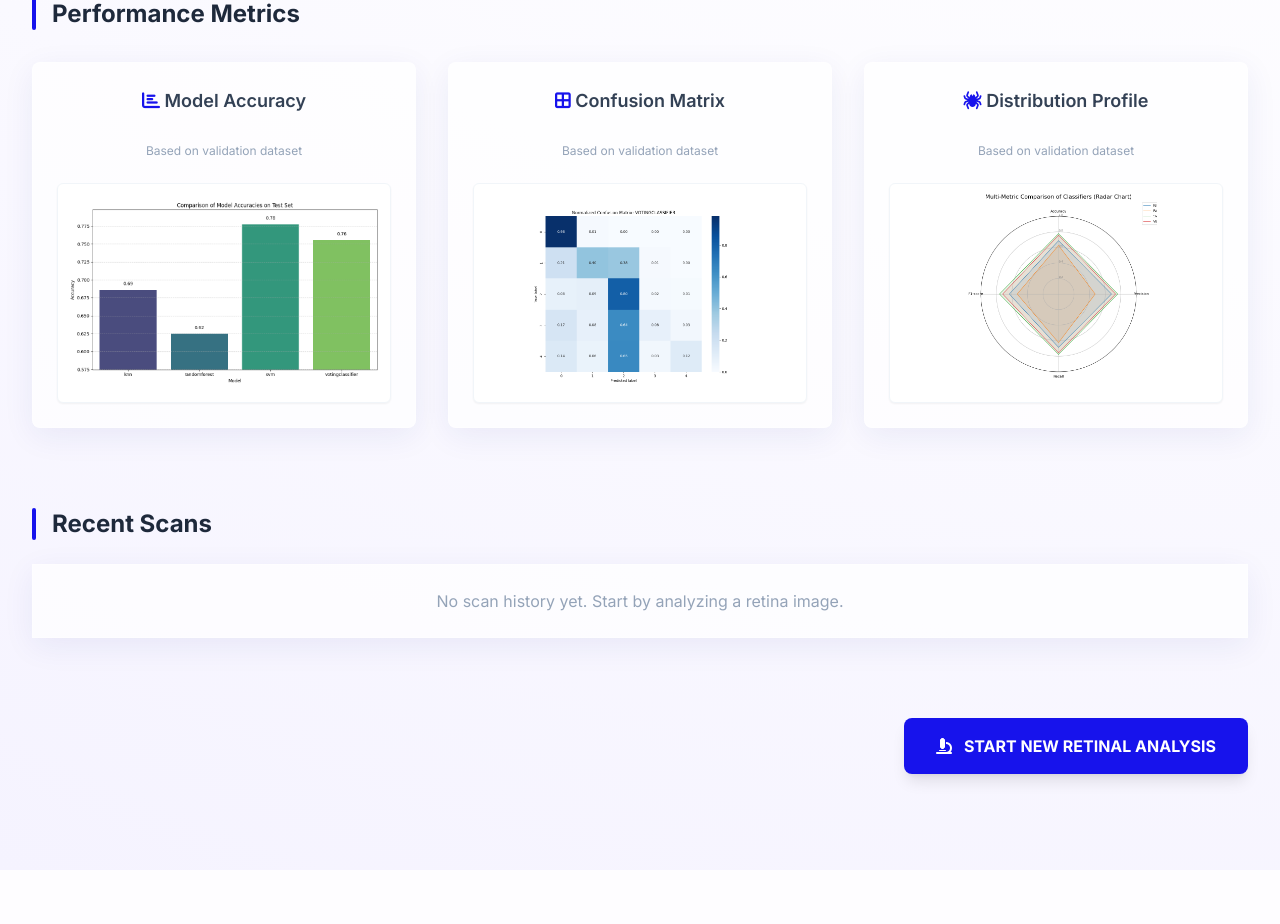
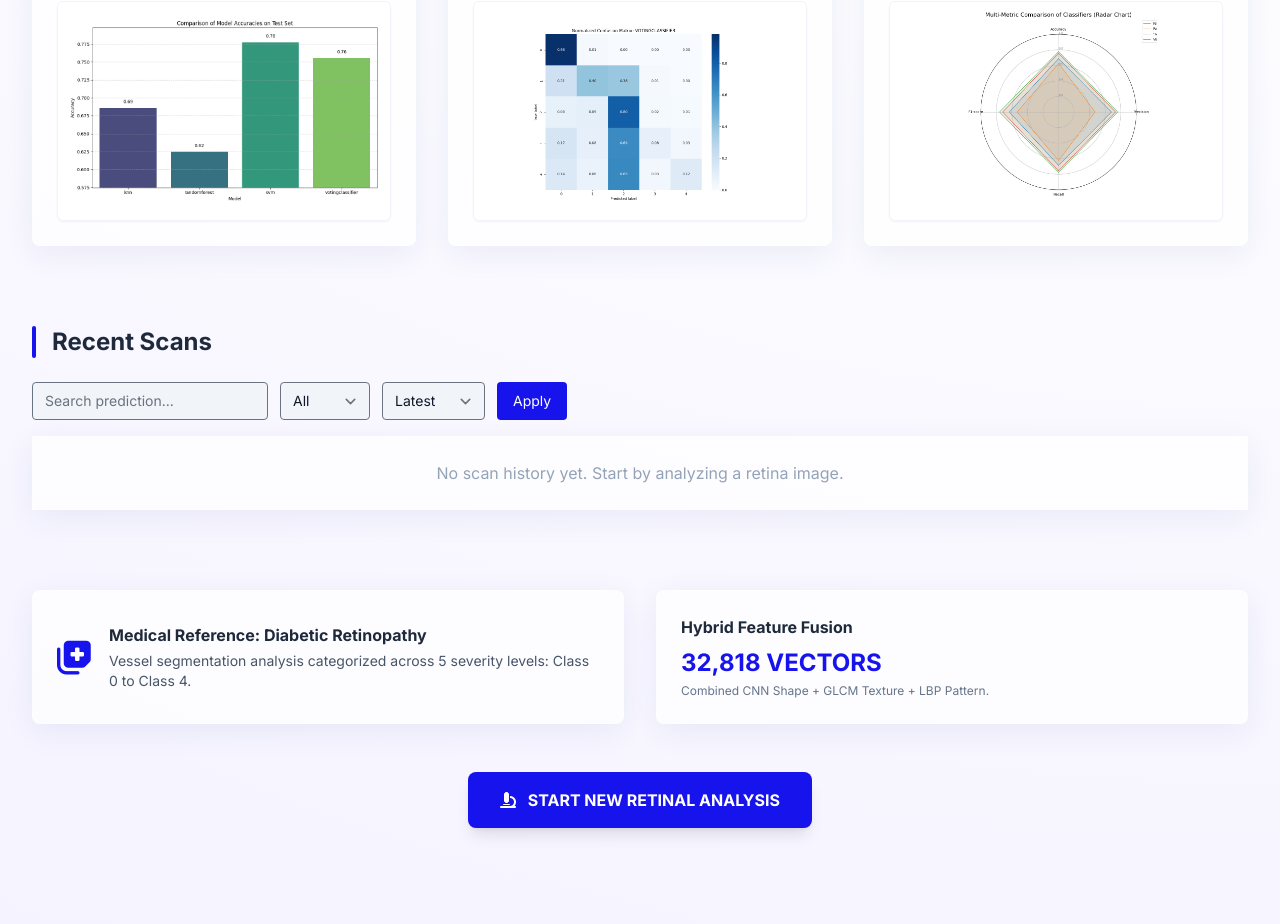
Before and after one commit to Nihar0001/dr_hybrid_project, a Flask app: page /dashboard in a window 1280 px wide. Shown: the part 1886-2810 px from the top of the page. Before the commit the page ends 2674 px from the top, so only its background shows below. Run offline with Flask 3, Linux system fonts and the light colour scheme; some libraries are stand-ins or nearby versions.

Commit message:
Added pagination

```diff
--- a/dr_hybrid_project/app/app.py
+++ b/dr_hybrid_project/app/app.py
@@ -121,7 +121,7 @@ def scanner():
             history = session.get("scan_history", [])
             history.insert(0, scan_entry)
             # ✅ Keep only last 5 scans (optional)
-            session["scan_history"] = history[:10]
+            session["scan_history"] = history
             # ✅ Store latest separately (for main cards)
             session["last_result"] = scan_entry
             session.modified = True
@@ -159,6 +159,50 @@ def dashboard():
     if "initialized" not in session:
         session["initialized"] = True
     history = session.get("scan_history", []) or []
+    total_scans = len(history)
+
+    # 🔍 Search
+    search_query = request.args.get("search", "").lower()
+
+    # 🎯 Filter
+    filter_risk = request.args.get("risk", "all")
+
+    # 🔽 Sort
+    sort_by = request.args.get("sort", "latest")
+
+    filtered_history = history
+
+    # Apply search
+    if search_query:
+        filtered_history = [
+            h for h in filtered_history
+            if search_query in h.get("prediction", "").lower()
+        ]
+
+    # Apply filter
+    if filter_risk != "all":
+        filtered_history = [
+            h for h in filtered_history
+            if h.get("risk") == filter_risk
+        ]
+
+    # Apply sorting
+    if sort_by == "oldest":
+        filtered_history = list(reversed(filtered_history))
+    elif sort_by == "confidence":
+        filtered_history = sorted(filtered_history, key=lambda x: x.get("confidence", 0), reverse=True)
+
+    # 📄 Pagination
+    page = request.args.get("page", 1, type=int)
+    per_page = 5
+
+    total = len(filtered_history)
+    start = (page - 1) * per_page
+    end = start + per_page
+
+    paginated_history = filtered_history[start:end]
+
+    total_pages = (total + per_page - 1) // per_page
     # result = session.get("last_result", {}) or {}
     result = session.get("last_result") or {}
 
@@ -205,7 +249,13 @@ def dashboard():
         confidence=result.get("confidence"),
         severity=result.get("severity"),
         risk=result.get("risk"),
-        history=history,
+        history=paginated_history,
+        total_scans=total_scans,
+        search_query=search_query,
+        filter_risk=filter_risk,
+        sort_by=sort_by,
+        page=page,
+        total_pages=total_pages,
         healthy_count=healthy_count,
         moderate_count=moderate_count,
         high_risk_count=high_risk_count,
@@ -217,6 +267,55 @@ def dashboard():
         radar_url=url_for("outputs_file", filename=radar) if radar_exists else None,
         f1_url=url_for("outputs_file", filename=f1) if f1_exists else None,
         )
+
+@app.route("/recent-scans")
+def recent_scans():
+    history = session.get("scan_history", []) or []
+    total_scans = len(history)
+
+    search_query = request.args.get("search", "").lower()
+    filter_risk = request.args.get("risk", "all")
+    sort_by = request.args.get("sort", "latest")
+
+    filtered_history = history
+
+    if search_query:
+        filtered_history = [
+            h for h in filtered_history
+            if search_query in h.get("prediction", "").lower()
+        ]
+
+    if filter_risk != "all":
+        filtered_history = [
+            h for h in filtered_history
+            if h.get("risk") == filter_risk
+        ]
+
+    if sort_by == "oldest":
+        filtered_history = list(reversed(filtered_history))
+    elif sort_by == "confidence":
+        filtered_history = sorted(filtered_history, key=lambda x: x.get("confidence", 0), reverse=True)
+
+    # Pagination
+    page = request.args.get("page", 1, type=int)
+    per_page = 5
+
+    total = len(filtered_history)
+    start = (page - 1) * per_page
+    end = start + per_page
+
+    paginated_history = filtered_history[start:end]
+    total_pages = (total + per_page - 1) // per_page
+
+    return render_template(
+        "_recent_scans.html",
+        history=paginated_history,
+        page=page,
+        total_pages=total_pages,
+        search_query=search_query,
+        filter_risk=filter_risk,
+        sort_by=sort_by,
+    )
 
 @app.route("/outputs/<path:filename>")
 def outputs_file(filename):
--- /dev/null
+++ b/dr_hybrid_project/app/templates/_recent_scans.html
@@ -0,0 +1,79 @@
+<div class="glass-card p-6">
+  {% if history and history|length > 0 %}
+  <div class="space-y-4">
+    {% for scan in history %}
+    <div
+      class="flex justify-between items-center border-b pb-3 last:border-none"
+    >
+      <!-- Left -->
+      <div>
+        <div class="font-semibold text-slate-800 dark:text-white">
+          {{ scan.prediction }}
+        </div>
+        <div class="text-sm text-slate-500 dark:text-gray-400">
+          Confidence: {{ scan.confidence }}%
+        </div>
+        <div class="text-xs text-slate-400 dark:text-gray-500 mt-1">
+          {{ scan.timestamp if scan.timestamp else "Recently" }}
+        </div>
+      </div>
+
+      <!-- Right -->
+      <div class="flex gap-4 items-center">
+        <!-- Severity -->
+        <span
+          class="text-sm font-medium {% if scan.risk == 'Low' %} text-green-600 {% elif scan.risk == 'Moderate' %} text-yellow-600 {% else %} text-red-600 {% endif %}"
+        >
+          {{ scan.severity }}
+        </span>
+
+        <!-- Risk -->
+        <span
+          class="px-3 py-1 rounded-full text-xs font-semibold {% if scan.risk == 'Low' %} bg-green-100 text-green-600 {% elif scan.risk == 'Moderate' %} bg-yellow-100 text-yellow-600 {% else %} bg-red-100 text-red-600 {% endif %}"
+        >
+          {{ scan.risk }}
+        </span>
+      </div>
+    </div>
+    {% endfor %}
+  </div>
+  {% else %}
+  <div class="text-center text-slate-400 dark:text-gray-500">
+    No scan history yet. Start by analyzing a retina image.
+  </div>
+  {% endif %}
+</div>
+<!-- 🔢 Pagination -->
+{% if total_pages > 1 %}
+<div class="flex justify-center mt-6 gap-2">
+  <!-- Previous -->
+  {% if page > 1 %}
+  <a
+    onclick="loadScans({page: {{ page-1 }}, search: '{{ search_query }}', risk: '{{ filter_risk }}', sort: '{{ sort_by }}'})"
+    class="px-4 py-2 bg-slate-200 dark:bg-gray-700 rounded"
+  >
+    Prev
+  </a>
+  {% endif %}
+
+  <!-- Page Numbers -->
+  {% for p in range(1, total_pages + 1) %}
+  <a
+    onclick="loadScans({page: {{ p }}, search: '{{ search_query }}', risk: '{{ filter_risk }}', sort: '{{ sort_by }}'})"
+    class="px-3 py-1 rounded {% if p == page %} bg-brand text-white {% else %} bg-slate-200 dark:bg-gray-700 {% endif %}"
+  >
+    {{ p }}
+  </a>
+  {% endfor %}
+
+  <!-- Next -->
+  {% if page < total_pages %}
+  <a
+    onclick="loadScans({page: {{ page+1 }}, search: '{{ search_query }}', risk: '{{ filter_risk }}', sort: '{{ sort_by }}'})"
+    class="px-4 py-2 bg-slate-200 dark:bg-gray-700 rounded"
+  >
+    Next
+  </a>
+  {% endif %}
+</div>
+{% endif %}
--- a/dr_hybrid_project/app/templates/dashboard.html
+++ b/dr_hybrid_project/app/templates/dashboard.html
@@ -631,55 +598,73 @@
             Recent Scans
           </h2>
         </div>
+        <!-- 🔍 Filter + Search + Sort -->
+<div class="flex flex-wrap gap-3 mb-4">
 
-        <div class="glass-card p-6">
-          {% if history and history|length > 0 %}
-          <div class="space-y-4">
-            {% for scan in history %}
-            <div
-              class="flex justify-between items-center border-b pb-3 last:border-none"
-            >
-              <!-- Left -->
-              <div>
-                <div class="font-semibold text-slate-800 dark:text-white">
-                  {{ scan.prediction }}
-                </div>
-                <div class="text-sm text-slate-500 dark:text-gray-400">
-                  Confidence: {{ scan.confidence }}%
-                </div>
-                <div class="text-xs text-slate-400 dark:text-gray-500 mt-1">
-                  {{ scan.timestamp if scan.timestamp else "Recently" }}
-                </div>
-              </div>
+  <!-- Search -->
+  <input type="text" name="search" placeholder="Search prediction..."
+    value="{{ search_query }}"
+    class="px-3 py-2 rounded bg-slate-100 dark:bg-gray-700 text-sm"
+    onkeydown="if(event.key==='Enter'){applyFilters()}">
 
-              <!-- Right -->
-              <div class="flex gap-4 items-center">
-                <!-- Severity -->
-                <span
-                  class="text-sm font-medium {% if scan.risk == 'Low' %} text-green-600 {% elif scan.risk == 'Moderate' %} text-yellow-600 {% else %} text-red-600 {% endif %}"
-                >
-                  {{ scan.severity }}
-                </span>
+  <!-- Filter -->
+  <select id="riskFilter" class="px-3 py-2 rounded bg-slate-100 dark:bg-gray-700 text-sm">
+    <option value="all" {{ 'selected' if filter_risk=='all' else '' }}>All</option>
+    <option value="Low" {{ 'selected' if filter_risk=='Low' else '' }}>Low</option>
+    <option value="Moderate" {{ 'selected' if filter_risk=='Moderate' else '' }}>Moderate</option>
+    <option value="High" {{ 'selected' if filter_risk=='High' else '' }}>High</option>
+  </select>
 
-                <!-- Risk -->
-                <span
-                  class="px-3 py-1 rounded-full text-xs font-semibold {% if scan.risk == 'Low' %} bg-green-100 text-green-600 {% elif scan.risk == 'Moderate' %} bg-yellow-100 text-yellow-600 {% else %} bg-red-100 text-red-600 {% endif %}"
-                >
-                  {{ scan.risk }}
-                </span>
-              </div>
+  <!-- Sort -->
+  <select id="sortBy" class="px-3 py-2 rounded bg-slate-100 dark:bg-gray-700 text-sm">
+    <option value="latest" {{ 'selected' if sort_by=='latest' else '' }}>Latest</option>
+    <option value="oldest" {{ 'selected' if sort_by=='oldest' else '' }}>Oldest</option>
+    <option value="confidence" {{ 'selected' if sort_by=='confidence' else '' }}>Confidence</option>
+  </select>
+
+  <button onclick="applyFilters()" class="bg-brand text-white px-4 py-2 rounded text-sm">
+    Apply
+  </button>
+
+</div>
+
+<div id="recentScansContainer">
+  {% include "_recent_scans.html" %}
+</div>
+
+</section>
+
+      <section class="mb-12">
+        <div class="grid grid-cols-1 lg:grid-cols-2 gap-8">
+          <div class="glass-card rounded-eight p-6 flex gap-4 items-center">
+            <div class="text-4xl text-brand">
+              <i class="fas fa-notes-medical"></i>
             </div>
-            {% endfor %}
+            <div>
+              <h3 class="font-bold text-slate-800 dark:text-gray-400">
+                Medical Reference: Diabetic Retinopathy
+              </h3>
+              <p class="text-slate-600 dark:text-gray-400 text-sm mt-1">
+                Vessel segmentation analysis categorized across 5 severity
+                levels: Class 0 to Class 4.
+              </p>
+            </div>
           </div>
-          {% else %}
-          <div class="text-center text-slate-400 dark:text-gray-500">
-            No scan history yet. Start by analyzing a retina image.
+          <div
+            class="glass-card rounded-eight p-6 flex flex-col justify-center"
+          >
+            <h3 class="font-bold text-slate-800 dark:text-gray-400">
+              Hybrid Feature Fusion
+            </h3>
+            <div class="text-2xl font-bold text-brand mt-2">32,818 VECTORS</div>
+            <p class="text-slate-500 dark:text-gray-400 text-xs mt-1">
+              Combined CNN Shape + GLCM Texture + LBP Pattern.
+            </p>
           </div>
-          {% endif %}
         </div>
       </section>
 
-      <div class="flex justify-end">
+      <div class="flex justify-center">
         <a
           href="{{ url_for('scanner') }}"
           class="bg-brand text-white px-8 py-4 rounded-eight font-bold shadow-lg hover:bg-brand/90 transition-all inline-block"
@@ -825,5 +810,34 @@
         });
       }
     </script>
+
+<script>
+async function loadScans(params = {}) {
+  const url = new URL("/recent-scans", window.location.origin);
+
+  Object.keys(params).forEach(key => {
+    url.searchParams.set(key, params[key]);
+  });
+
+  const res = await fetch(url);
+  const html = await res.text();
+
+  document.getElementById("recentScansContainer").innerHTML = html;
+}
+
+// Apply filters without reload
+function applyFilters() {
+  const search = document.querySelector("input[name='search']").value;
+  const risk = document.getElementById("riskFilter").value;
+  const sort = document.getElementById("sortBy").value;
+
+  loadScans({
+    search: search,
+    risk: risk,
+    sort: sort,
+    page: 1
+  });
+}
+</script>
   </body>
 </html>
```
Also changed, not shown: other parts of dr_hybrid_project/app/templates/dashboard.html (+2 -35 lines).
